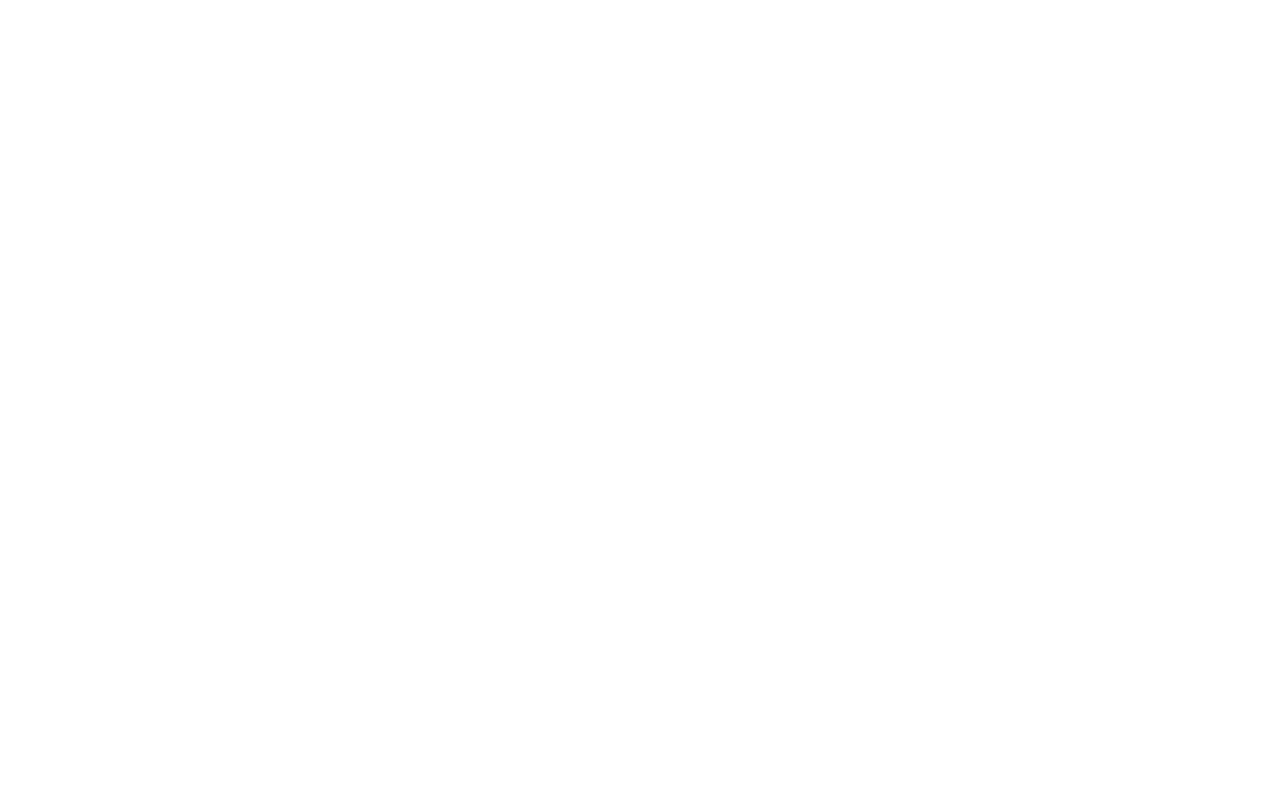
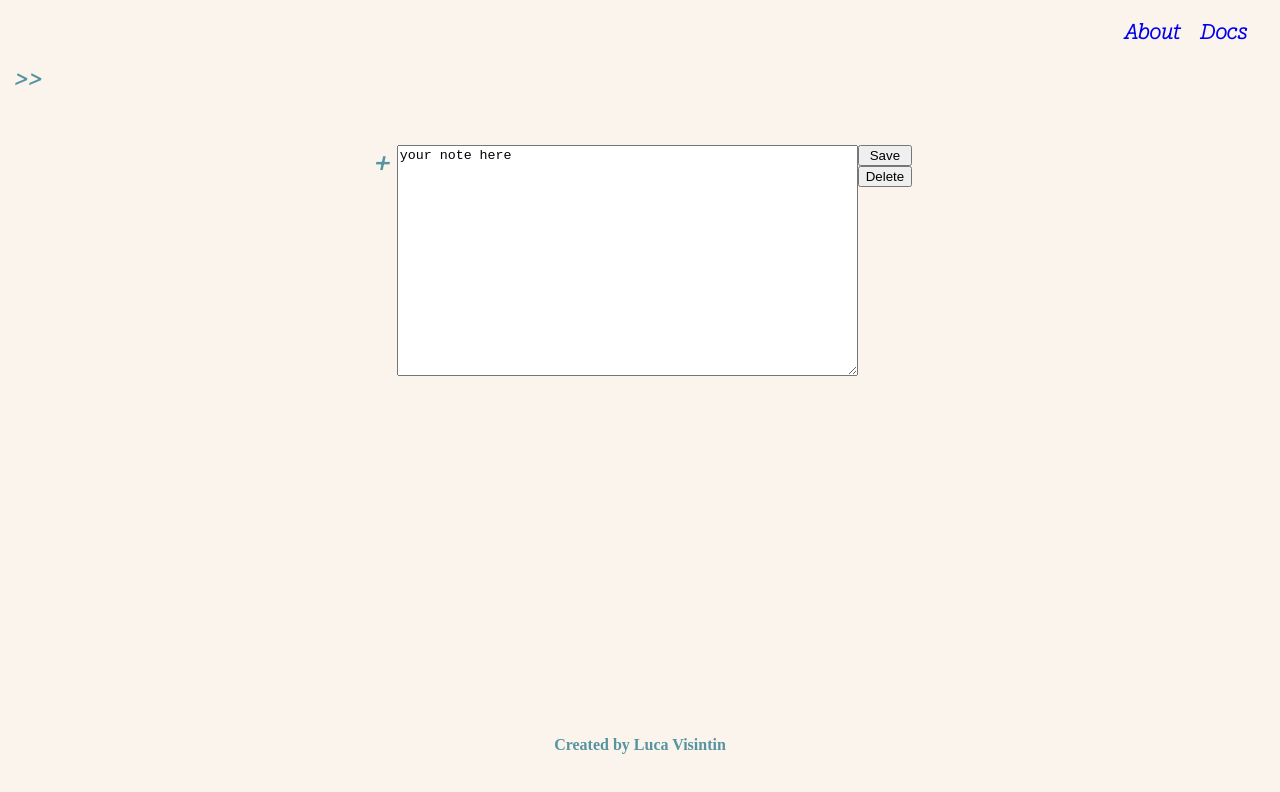
Before and after one commit to Luca-Vis/Luca_Visintin_Assignment1, a plain HTML site: page note.html in a window 1280 px wide. Drawn offline with Linux system fonts and the light colour scheme.

Commit message:
Added note taking area to note.html and styled it accordingly as well as added save and delete buttons

```diff
--- a/CSS/style.css
+++ b/CSS/style.css
@@ -32,6 +32,7 @@ nav a:hover {
     color: #56949f;
     font-family: 'Roboto Serif', serif;
 }
+
 .note {
     color: #56949f;
     background-color: #faf4ed;
@@ -43,10 +44,28 @@ nav a:hover {
     margin-bottom: 570px;
     font-family: 'Roboto Serif', serif;
 }
+.notearea {
+    color: #56949f;
+    background-color: #faf4ed;
+    display: flex;
+    font-size: 30px;
+    border: 0;
+    font-family: 'Roboto Serif', serif;
+}
+.textarea {
+    display: flex;
+    justify-content: center;
+    flex-direction: row;
+    margin-top: 50px;
+    margin-bottom: 360px;
+}
+.options {
+    display: flex;
+    flex-direction: column;
+}
 button:hover {
     color: #b4637a;
 }
-
 footer {
     color: #56949f;
     display: flex;
--- a/note.html
+++ b/note.html
@@ -0,0 +1,36 @@
+<!DOCTYPE html>
+<html lang="en">
+    <head>
+        <meta charset="UTF-8">
+        <meta name="viewport" content="width=device-width, initial-scale=1.0">
+        <link rel="stylesheet" href="CSS/style.css">
+        <link rel="preconnect" href="https://fonts.googleapis.com">
+        <link rel="preconnect" href="https://fonts.gstatic.com" crossorigin>
+        <link href="https://fonts.googleapis.com/css2?family=Roboto+Serif:ital,wght@1,100&family=Roboto:wght@100&display=swap" rel="stylesheet">
+    </head>
+    <body>
+        <header>
+            <strong>
+            <nav>
+                <ul>
+                    <li><a href="#">About</a></li>
+                    <li><a href="#">Docs</a></li>
+                </ul>
+            </nav>
+            </strong>
+        </header>
+            <button class="menu"><strong>>></strong></button>
+        <div class="textarea">
+            <button class="notearea"><strong>+</strong></button>
+            <textarea rows="15" cols="55">your note here</textarea>
+            <div class="options">
+                <button class="save">Save</button>
+                <button class="delete">Delete</button>
+            </div>
+        </div>
+        <div class="footer">
+            <footer><strong>Created by Luca Visintin</strong></footer>
+        </div>
+    </body>
+
+</html>
```
